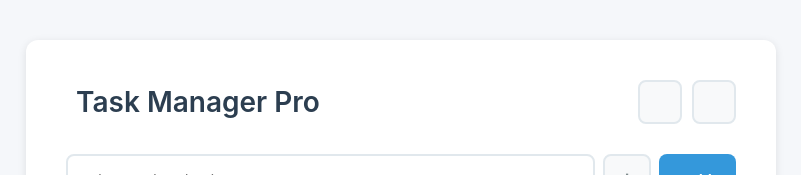
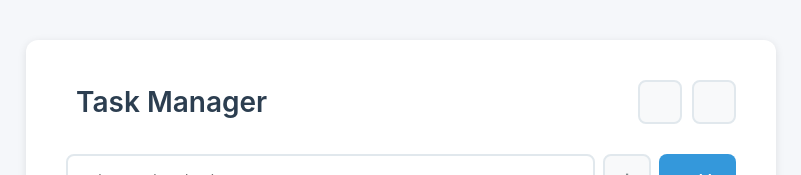
Before and after one commit to Isiri-gallage/task-manager, a React (Create React App) app: page / in a window 1280 px wide. Shown: the top 175 px of the page, without its empty margins (239-1040 px from the left). Built offline with nearby package versions, Linux system fonts and the light colour scheme.

Commit message:
Change app title to Task Manager

```diff
--- a/src/App.js
+++ b/src/App.js
@@ -124,7 +124,7 @@ function App() {
   return (
     <div className={`App ${darkMode ? 'dark' : ''}`}>
       <div className="header">
-        <h1><i className="fas fa-tasks"></i> Task Manager Pro</h1>
+        <h1><i className="fas fa-tasks"></i> Task Manager </h1>
         <div className="header-buttons">
           <button
             className="stats-toggle"
```
